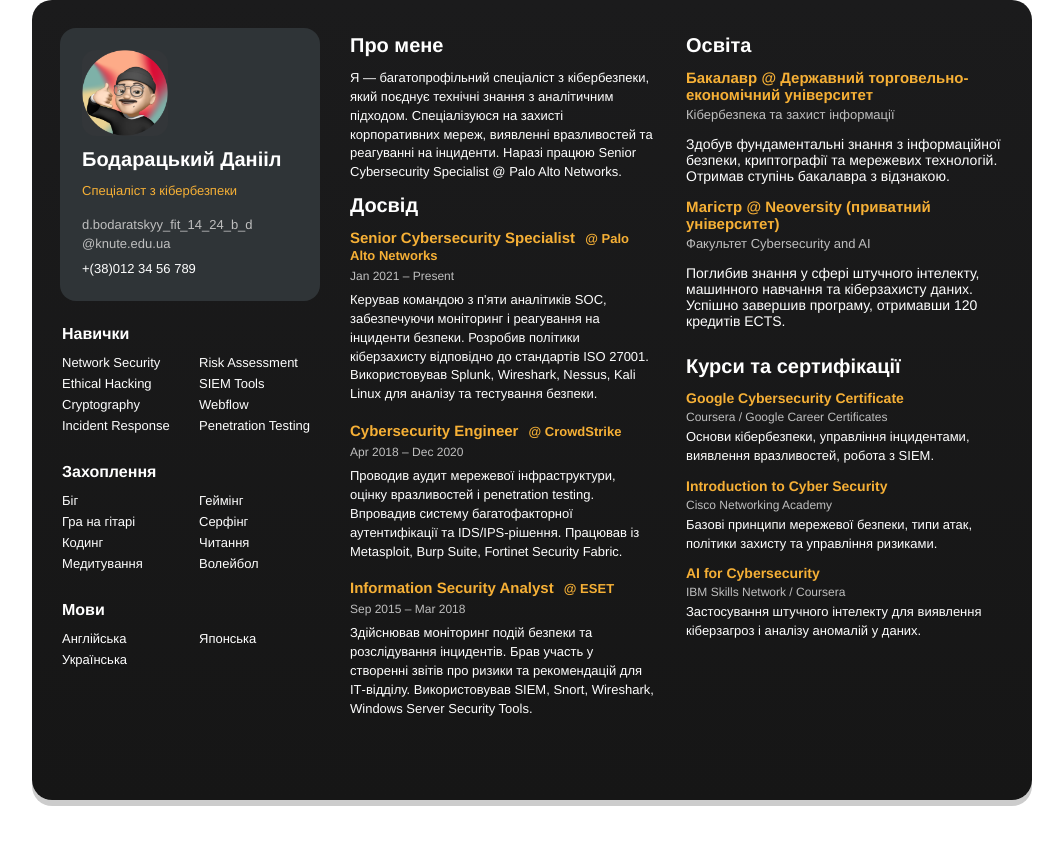
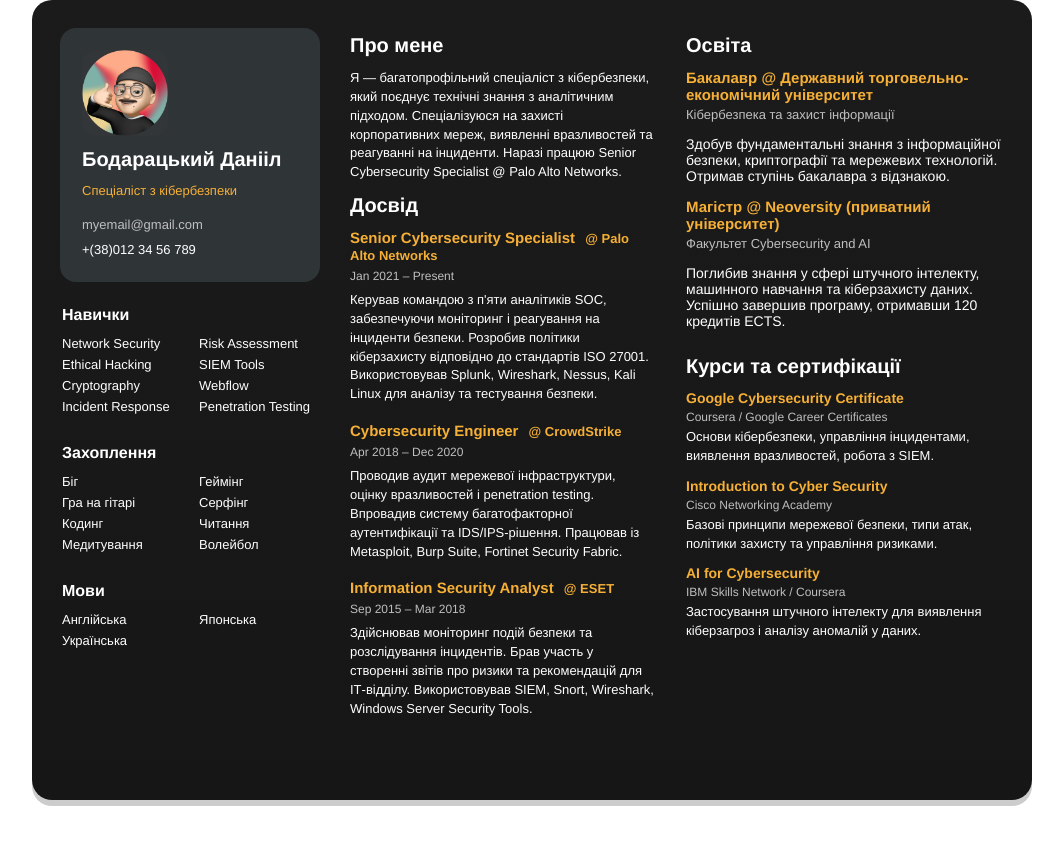
Before and after one commit to chiron832/resume, a plain HTML site: page index.html in a window 1280 px wide. Shown: the whole page, without its empty margins (108-1171 px from the left). Drawn offline with Linux system fonts and the light colour scheme.

Commit message:
index.html

```diff
--- a/index.html
+++ b/index.html
@@ -23,8 +23,7 @@
 
           <!-- Контактна інформація -->
           <div class="contact">
-            <div class="contact-line">d.bodaratskyy_fit_14_24_b_d</div>
-            <div class="contact-line">@knute.edu.ua</div>
+            <div class="contact-line">myemail@gmail.com</div>
             <div class="contact-line phone">+(38)012 34 56 789</div>
           </div>
         </div>
```
